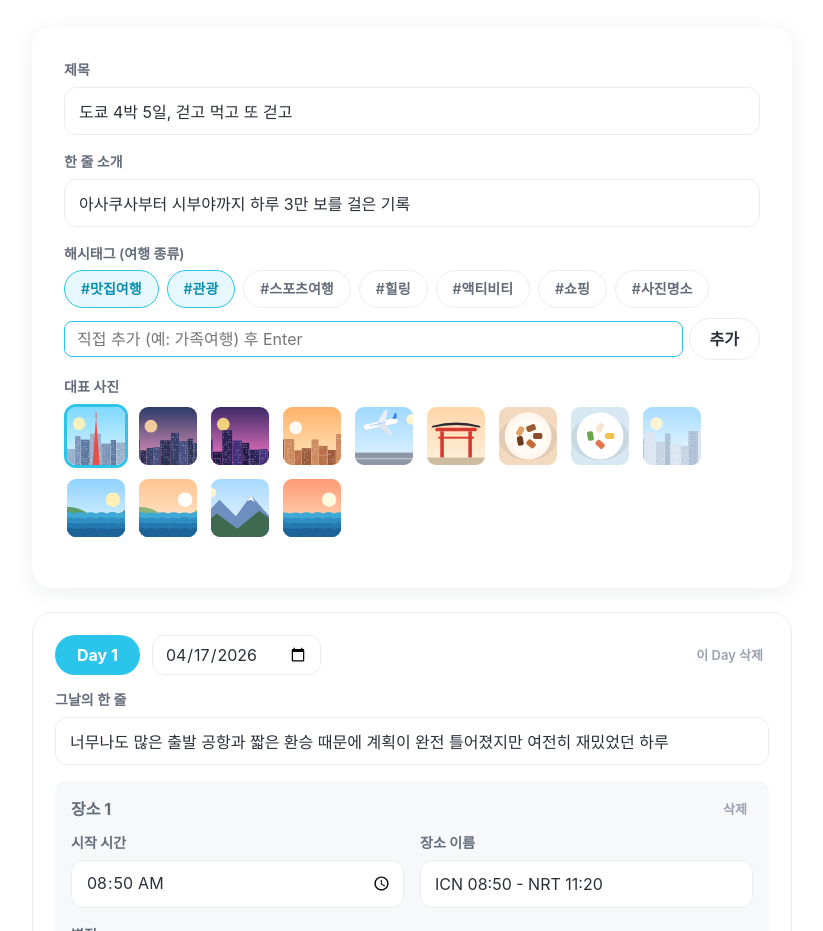
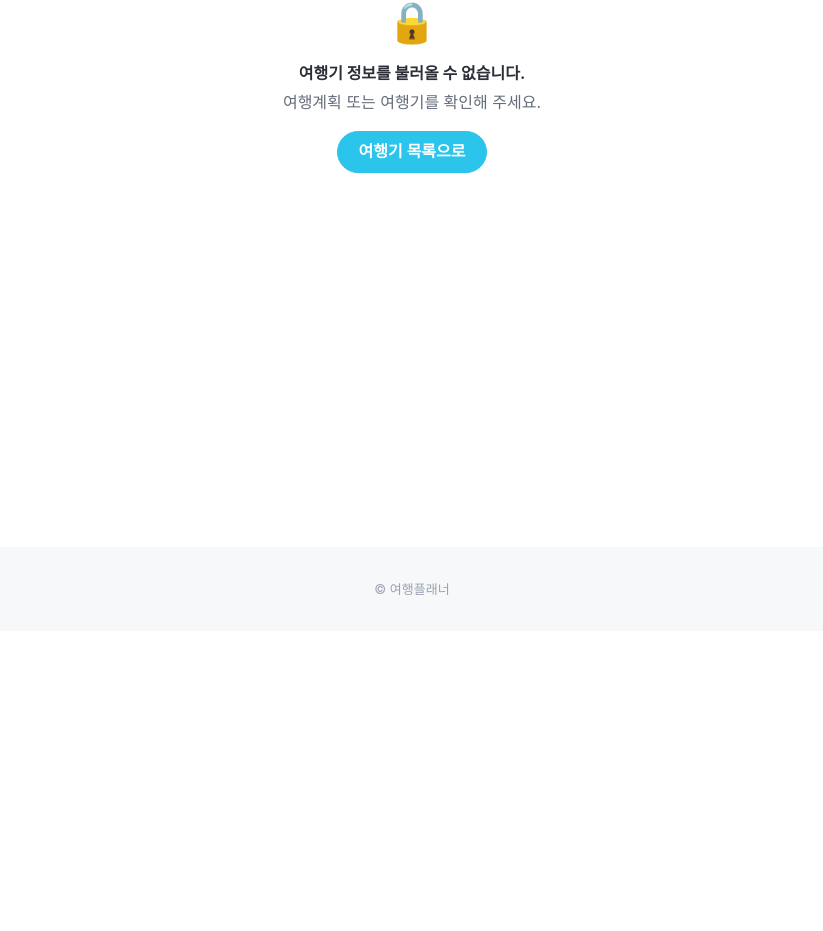
Before and after one commit to qlxmxm/travel-planner, a React (Vite) app: page /journals/1/edit in a window 1280 px wide. Shown: the part 169-1100 px from the top of the page, without its empty margins (228-1051 px from the left). After the commit the page ends 800 px from the top, so only its background shows below. Built offline with nearby package versions, Linux system fonts and the light colour scheme; a web font is replaced by a local one.

Commit message:
저널 라이트 페이지 수정

```diff
--- a/src/pages/journals/JournalWritePage.jsx
+++ b/src/pages/journals/JournalWritePage.jsx
@@ -1,64 +1,97 @@
-// [여행기] 여행기 쓰기/수정 (주소에 :journalId 가 있으면 수정, 작성자만 가능). Day를 추가하고, Day 안에 장소(시간·별점·글·사진)를 여러 개 추가하는 편집기.
-// 해시태그(여행 종류)를 고를 수 있고, 끝난 내 여행계획을 불러오면 일정이 Day/장소로 채워집니다.
-//  - /journals/new/from/:tripId 로 들어오면(여행계획의 [여행기에 추가] 버튼) 그 여행의 내용이 미리 채워져 있어요.
-// TODO: POST /journals 연결 후 상세로 이동, 사진 업로드, 임시저장
-import { useState } from 'react';
-import { Link, useNavigate, useParams } from 'react-router-dom';
+
+import { useEffect, useState } from 'react';
+import { Link, useParams } from 'react-router-dom';
 import PageHeader from '../../components/common/PageHeader.jsx';
 import PhotoPicker from '../../components/common/PhotoPicker.jsx';
-import TagPicker from '../../components/common/TagPicker.jsx';
-import { sampleTrips, isMember, isEnded } from '../../data/sampleTrips.js';
 import EmptyState from '../../components/common/EmptyState.jsx';
-import { useAuth } from '../../context/AuthContext.jsx';
-import { sampleJournals } from '../../data/sampleJournals.js';
-import { photos } from '../../data/photos.js';
-
-const newItem = () => ({ key: Math.random(), time: '09:00', name: '', rating: 0, text: '', photo: '' });
-const newDay = () => ({ key: Math.random(), date: '', intro: '', items: [newItem()] });
-
-const addDays = (date, n) => { const d = new Date(date); d.setDate(d.getDate() + n); return d.toISOString().slice(0, 10); };
-// 여행계획(trip)을 편집기 모양으로 바꿈: 일차(day) 별로 묶고, 일정 제목은 내용으로 가져옴
-const tripToDays = (trip) => {
-  const nums = [...new Set(trip.plans.map((p) => p.day))].sort((a, b) => a - b);
-  return nums.map((n) => ({ key: Math.random(), date: addDays(trip.start_date, n - 1), intro: '', items: trip.plans.filter((p) => p.day === n).sort((a, b) => a.time.localeCompare(b.time)).map((p) => ({ key: Math.random(), time: p.time, name: p.place, rating: 0, text: p.title, photo: p.photo || '' })) }));
-};
-
-// 저장된 여행기를 편집기 모양(글은 한 덩어리 문자열)으로 바꿈
-const toEditorDays = (j) => j.days.map((d) => ({ key: Math.random(), date: d.date.replaceAll('.', '-'), intro: d.intro || '', items: d.items.map((it) => ({ key: Math.random(), time: it.time, name: it.name, rating: it.rating || 0, text: (it.text || []).join('\n'), photo: it.photo || '' })) }));
 
 export default function JournalWritePage() {
-  const navigate = useNavigate();
-  const { journalId, tripId } = useParams();
-  const { user } = useAuth();
-  const editing = journalId ? sampleJournals.find((x) => String(x.journal_id) === journalId) : null;
-  const myEnded = sampleTrips.filter((t) => isMember(t, user) && isEnded(t)); // 끝난 내 여행계획만 불러올 수 있어요
-  const from = tripId ? myEnded.find((t) => String(t.trip_id) === tripId) : null;
-  const [head, setHead] = useState({ title: editing?.title ?? (from ? `${from.destination}, ${from.duration} 여행기` : ''), summary: editing?.summary ?? '', trip_id: from ? String(from.trip_id) : '', cover: editing?.cover ?? from?.photo ?? photos.tokyo });
-  const [days, setDays] = useState(() => (editing ? toEditorDays(editing) : from ? tripToDays(from) : [newDay()]));
-  const [tags, setTags] = useState(editing?.hashtags ?? from?.hashtags ?? []);
-  const loadTrip = (id) => {
-    const t = myEnded.find((x) => String(x.trip_id) === id);
-    setHead((h) => ({ ...h, trip_id: id, ...(t ? { title: h.title || `${t.destination}, ${t.duration} 여행기`, cover: t.photo } : {}) }));
-    if (t) { setDays(tripToDays(t)); setTags((l) => [...new Set([...l, ...t.hashtags])]); }
-  };
+  const { tripId, journalId } = useParams();
+  const editing = Boolean(journalId);
+  const [journal, setJournal] = useState(null);
+  const [days, setDays] = useState([]);
+  const [loading, setLoading] = useState(true);
   const [error, setError] = useState('');
 
-  const setDay = (i, patch) => setDays((ds) => ds.map((d, k) => (k === i ? { ...d, ...patch } : d)));
-  const setItem = (i, j, patch) => setDays((ds) => ds.map((d, k) => (k === i ? { ...d, items: d.items.map((it, m) => (m === j ? { ...it, ...patch } : it)) } : d)));
-  const addItem = (i) => setDays((ds) => ds.map((d, k) => (k === i ? { ...d, items: [...d.items, newItem()] } : d)));
-  const removeItem = (i, j) => setDays((ds) => ds.map((d, k) => (k === i ? { ...d, items: d.items.filter((_, m) => m !== j) } : d)));
+  useEffect(() => {
+    let cancelled = false;
 
-  const submit = (e) => {
-    e.preventDefault();
-    if (!head.title.trim()) return setError('여행기 제목을 입력해 주세요.');
-    if (days.some((d) => d.items.some((it) => !it.name.trim()))) return setError('장소 이름이 비어 있는 항목이 있어요.');
-    navigate(editing ? `/journals/${editing.journal_id}` : '/journals'); // TODO: API 호출 성공 후 이동
+    const loadJournal = async () => {
+      setLoading(true);
+      setError('');
+      setJournal(null);
+      setDays([]);
+
+      try {
+        if (editing) {
+          // TODO [Axios GET] journalId로 기존 Journal 및 JournalItem 조회
+          // FastAPI에서 작성자 권한 검증
+        } else {
+          // TODO [Axios GET] tripId로 완료된 여행계획의 여행기 미리보기 조회
+          // FastAPI에서 접근 권한 및 p_status 검증
+          // 응답: { journal, days }
+        }
+
+        // TODO: Axios 연결 후 백엔드 응답으로 화면 자동 채우기
+        // const response = await axios.get(...);
+        // if (!cancelled) {
+        //   setJournal(response.data.journal);
+        //   setDays(response.data.days);
+        // }
+      } catch {
+        if (!cancelled) setError('여행기 정보를 불러오지 못했습니다.');
+      } finally {
+        if (!cancelled) setLoading(false);
+      }
+    };
+
+    loadJournal();
+    return () => { cancelled = true; };
+  }, [tripId, journalId, editing]);
+
+  const setItem = (dayIndex, itemIndex, patch) => {
+    setDays((prev) => prev.map((day, i) => i === dayIndex
+      ? { ...day, items: day.items.map((item, j) => j === itemIndex ? { ...item, ...patch } : item) }
+      : day));
   };
 
-  // 수정 화면: 없는 여행기이거나 작성자가 아니면 막음 (서버에서도 꼭 한 번 더 검사해야 해요)
-  if (journalId && (!editing || editing.author_id !== user.user_id)) {
+  const submit = async (e) => {
+    e.preventDefault();
+    setError('');
+    if (!journal) return setError('여행기 정보를 불러오지 못했습니다.');
+
+    const items = days.flatMap((day) => day.items.map((item) => ({
+      ji_day: item.ji_day, ji_order: item.ji_order,
+      ji_content: item.ji_content || '', ji_rating: item.ji_rating ?? 0,
+      ji_photo: item.ji_photo || '',
+    })));
+
+    const payload = {
+      p_id: journal.p_id, j_title: journal.j_title,
+      j_intro: journal.j_intro, j_photo: journal.j_photo, items,
+    };
+
+    try {
+      if (editing) {
+        // TODO [Axios PATCH] journalId로 여행기 수정
+        // FastAPI에서 작성자 검증 후 Journal 및 JournalItem 수정
+      } else {
+        // TODO [Axios POST] tripId로 여행계획을 Journal 및 JournalItem에 복사
+        // FastAPI가 원본 날짜, 시간, 장소, 일정 제목을 복사
+        // payload의 여행기 내용, 별점, 사진 반영
+      }
+      // TODO: API 성공 후 여행기 상세 페이지로 이동
+      void payload;
+    } catch {
+      setError('여행기를 저장하지 못했습니다.');
+    }
+  };
+
+  if (loading) return <p>여행기 정보를 불러오는 중입니다.</p>;
+
+  if (!journal) {
     return (
-      <EmptyState icon="🔒" title="작성자만 수정할 수 있어요" description="내가 쓴 여행기만 수정할 수 있습니다.">
+      <EmptyState icon="🔒" title="여행기 정보를 불러올 수 없습니다." description={error || '여행계획 또는 여행기를 확인해 주세요.'}>
         <Link to="/journals" className="btn btn--primary">여행기 목록으로</Link>
       </EmptyState>
     );
@@ -66,62 +99,73 @@ export default function JournalWritePage() {
 
   return (
     <div className="form-page" style={{ maxWidth: 760 }}>
-      <PageHeader title={editing ? '여행기 수정' : '여행기 쓰기'} description={editing ? '내용을 고친 뒤 저장해 주세요.' : '다녀온 여행을 Day별, 시간별로 기록해 보세요.'} />
+      <PageHeader title={editing ? '여행기 수정' : '여행기 작성'} description="여행계획에서 가져온 일정에 기록을 남겨 보세요." />
+
       <form onSubmit={submit}>
         <div className="card form-page__card" style={{ marginBottom: 24 }}>
           <div className="form-grid">
-            <label className="field field--full"><span>제목</span><input value={head.title} onChange={(e) => setHead({ ...head, title: e.target.value })} placeholder="예) 도쿄 4박 5일, 걷고 먹고 또 걷고" /></label>
-            <label className="field field--full"><span>한 줄 소개</span><input value={head.summary} onChange={(e) => setHead({ ...head, summary: e.target.value })} /></label>
-            {!editing && (
-              <label className="field field--full"><span>여행계획에서 불러오기 (선택)</span>
-                <select value={head.trip_id} onChange={(e) => loadTrip(e.target.value)}>
-                  <option value="">선택 안 함</option>
-                  {myEnded.map((t) => <option key={t.trip_id} value={t.trip_id}>{t.title} · {t.duration}</option>)}
-                </select>
-                <small>끝난 여행만 불러올 수 있어요. 일정이 Day와 장소로 채워지고, 해시태그도 함께 가져와요.</small>
-              </label>
-            )}
-            <div className="field field--full"><span>해시태그 (여행 종류)</span><TagPicker value={tags} onChange={setTags} /></div>
-            <div className="field field--full"><span>대표 사진</span><PhotoPicker value={head.cover} onChange={(src) => setHead({ ...head, cover: src })} /></div>
+            <label className="field field--full">
+              <span>여행기 제목</span>
+              <input value={journal.j_title || ''} onChange={(e) => setJournal({ ...journal, j_title: e.target.value })} />
+            </label>
+            <label className="field field--full">
+              <span>한 줄 소개</span>
+              <input value={journal.j_intro || ''} onChange={(e) => setJournal({ ...journal, j_intro: e.target.value })} />
+            </label>
+            <div className="field field--full">
+              <span>대표 사진</span>
+              <PhotoPicker value={journal.j_photo || ''} onChange={(src) => setJournal({ ...journal, j_photo: src })} />
+            </div>
           </div>
         </div>
 
-        {days.map((d, i) => (
-          <section key={d.key} className="editor-day">
+        {days.map((day, i) => (
+          <section key={day.ji_day ?? i} className="editor-day">
             <div className="editor-day__head">
-              <span className="day-pill">Day {i + 1}</span>
-              <input type="date" value={d.date} onChange={(e) => setDay(i, { date: e.target.value })} aria-label={`Day ${i + 1} 날짜`} style={{ height: 40, padding: '0 12px', border: '1px solid var(--line)', borderRadius: 12 }} />
-              {days.length > 1 && <button type="button" className="btn btn--text" style={{ marginLeft: 'auto' }} onClick={() => setDays((ds) => ds.filter((_, k) => k !== i))}>이 Day 삭제</button>}
+              <span className="day-pill">Day {day.ji_day ?? i + 1}</span>
+              <span>{day.date}</span>
             </div>
-            <label className="field"><span>그날의 한 줄</span><input value={d.intro} onChange={(e) => setDay(i, { intro: e.target.value })} /></label>
 
-            {d.items.map((it, j) => (
-              <div key={it.key} className="editor-item">
-                <div className="editor-item__top"><span>장소 {j + 1}</span>
-                  {d.items.length > 1 && <button type="button" className="btn btn--text" onClick={() => removeItem(i, j)}>삭제</button>}</div>
+            {day.items.map((item, j) => (
+              <div key={`${item.ji_day}-${item.ji_order}`} className="editor-item">
+                <div className="editor-item__top"><span>장소 {j + 1}</span></div>
                 <div className="form-grid">
-                  <label className="field"><span>시작 시간</span><input type="time" value={it.time} onChange={(e) => setItem(i, j, { time: e.target.value })} /></label>
-                  <label className="field"><span>장소 이름</span><input value={it.name} onChange={(e) => setItem(i, j, { name: e.target.value })} /></label>
-                  <div className="field field--full"><span>별점</span>
+                  <label className="field">
+                    <span>시작 시간</span>
+                    <input type="time" value={item.ji_time || ''} readOnly />
+                  </label>
+                  <label className="field">
+                    <span>장소 이름</span>
+                    <input value={item.ji_title || ''} readOnly />
+                  </label>
+                  <div className="field field--full">
+                    <span>별점</span>
                     <div className="star-input">
                       {[1, 2, 3, 4, 5].map((n) => (
-                        <button key={n} type="button" className={n <= it.rating ? 'on' : ''} aria-label={`${n}점`} onClick={() => setItem(i, j, { rating: it.rating === n ? 0 : n })}>★</button>
+                        <button key={n} type="button" className={n <= (item.ji_rating ?? 0) ? 'on' : ''}
+                          aria-label={`${n}점`} onClick={() => setItem(i, j, { ji_rating: item.ji_rating === n ? 0 : n })}>★</button>
                       ))}
-                    </div></div>
-                  <label className="field field--full"><span>내용</span><textarea value={it.text} onChange={(e) => setItem(i, j, { text: e.target.value })} /></label>
-                  <div className="field field--full"><span>사진 (선택)</span><PhotoPicker value={it.photo} onChange={(src) => setItem(i, j, { photo: it.photo === src ? '' : src })} size={48} /></div>
+                    </div>
+                  </div>
+                  <label className="field field--full">
+                    <span>여행 기록</span>
+                    <textarea value={item.ji_content || ''} onChange={(e) => setItem(i, j, { ji_content: e.target.value })} />
+                  </label>
+                  <div className="field field--full">
+                    <span>사진</span>
+                    <PhotoPicker value={item.ji_photo || ''} size={48}
+                      onChange={(src) => setItem(i, j, { ji_photo: item.ji_photo === src ? '' : src })} />
+                  </div>
                 </div>
               </div>
             ))}
-            <button type="button" className="btn btn--small" onClick={() => addItem(i)}>+ 장소 추가</button>
           </section>
         ))}
-        <button type="button" className="btn" style={{ width: '100%', marginBottom: 20 }} onClick={() => setDays((ds) => [...ds, newDay()])}>+ Day 추가</button>
 
         {error && <p className="form-error" role="alert">{error}</p>}
         <div className="form-actions">
-          <Link to={editing ? `/journals/${editing.journal_id}` : '/journals'} className="btn">취소</Link>
-          <button type="submit" className="btn btn--primary">{editing ? '저장' : '등록하기'}</button>
+          <Link to={editing ? `/journals/${journalId}` : `/trips/${tripId}`} className="btn">취소</Link>
+          <button type="submit" className="btn btn--primary">{editing ? '수정 완료' : '여행기 등록'}</button>
         </div>
       </form>
     </div>
```
